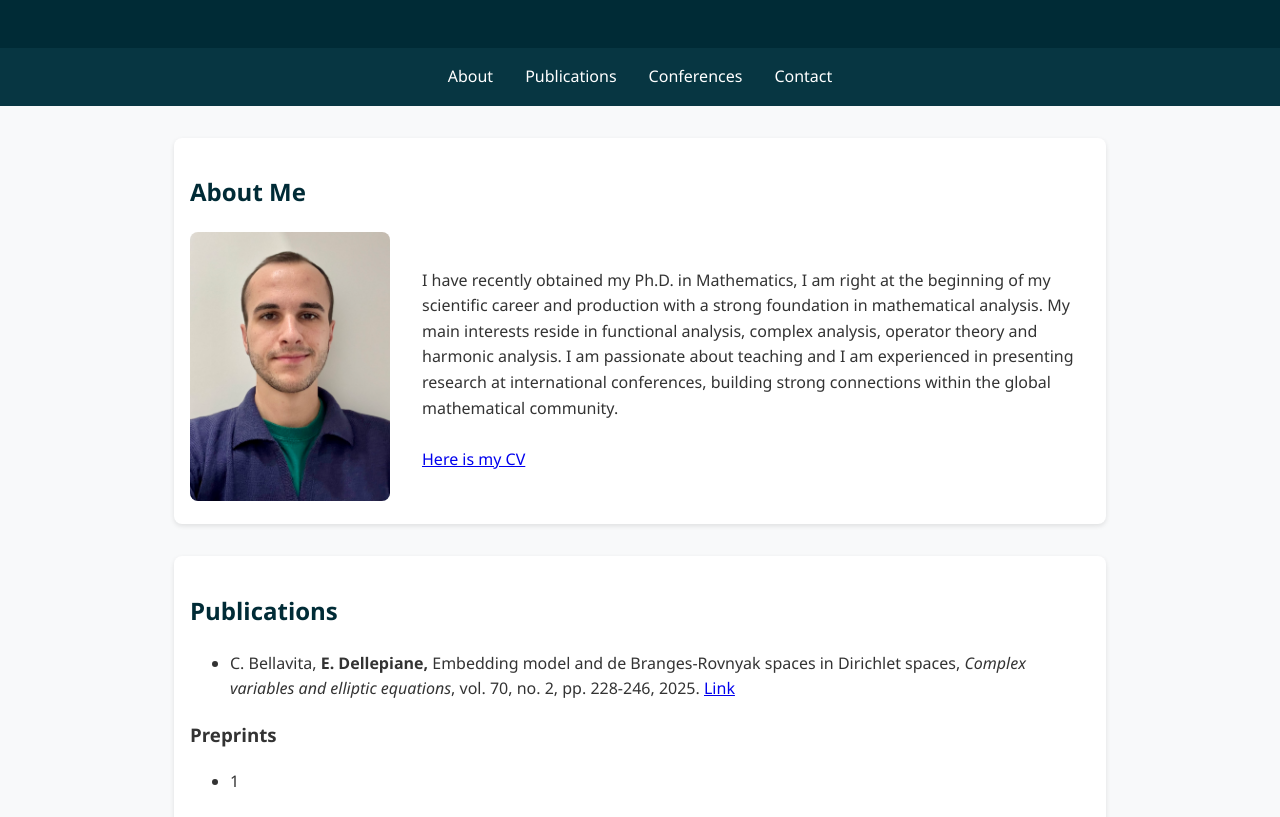
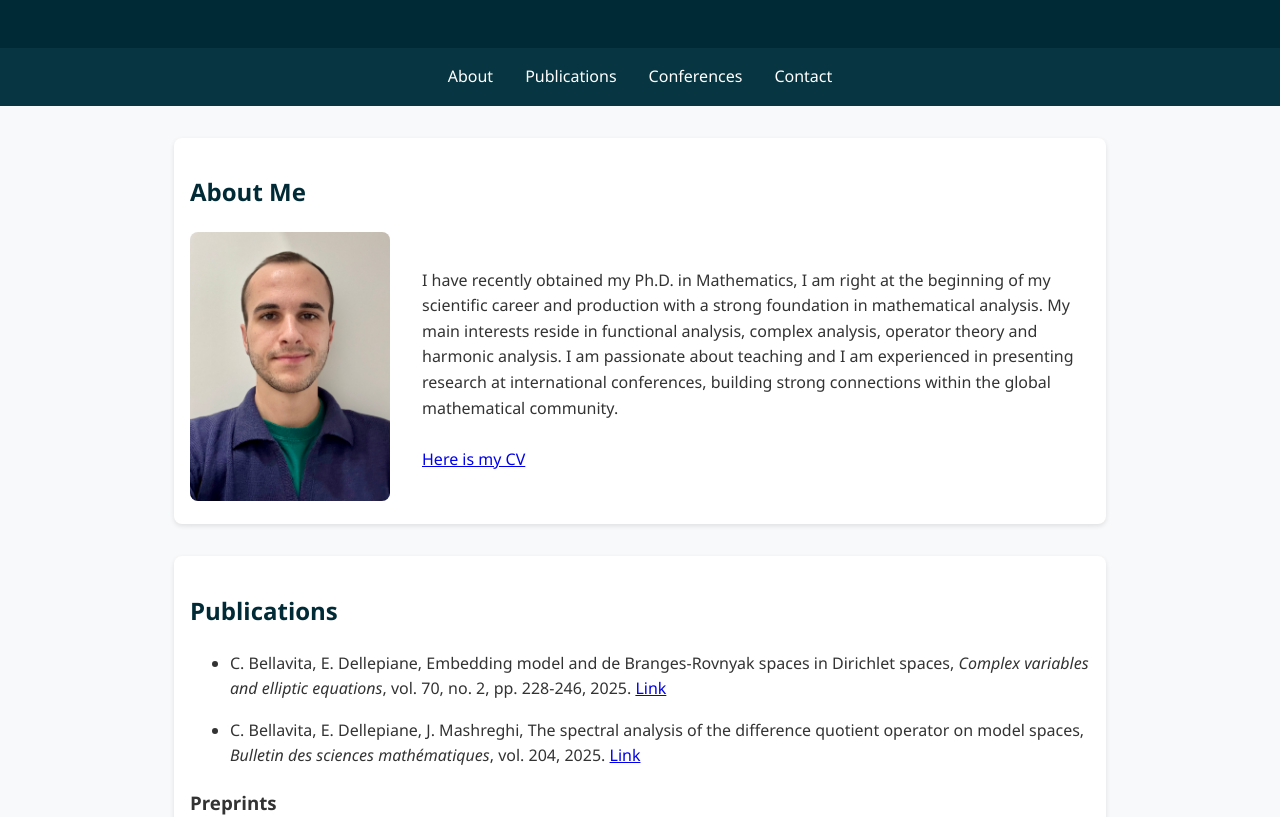
Before and after one commit to EugenioDellepiane/my-portfolio, a plain HTML site: page index.html in a window 1280 px wide. Shown: the part 138-955 px from the top of the page. Drawn offline with Linux system fonts and the light colour scheme.

Commit message:
Update index.html

```diff
--- a/index.html
+++ b/index.html
@@ -100,7 +100,8 @@
   <section id="publications">
     <h2>Publications</h2>
     <ul>
-      <li>C. Bellavita,<strong> E. Dellepiane,</strong> Embedding model and de Branges-Rovnyak spaces in Dirichlet spaces, <em>Complex variables and elliptic equations</em>, vol. 70, no. 2, pp. 228-246, 2025. <a href="https://www.tandfonline.com/doi/abs/10.1080/17476933.2023.2298837">Link</a></li>
+      <li>C. Bellavita, E. Dellepiane, Embedding model and de Branges-Rovnyak spaces in Dirichlet spaces, <em>Complex variables and elliptic equations</em>, vol. 70, no. 2, pp. 228-246, 2025. <a href="https://www.tandfonline.com/doi/abs/10.1080/17476933.2023.2298837">Link</a></li>
+      <li>C. Bellavita, E. Dellepiane, J. Mashreghi, The spectral analysis of the difference quotient operator on model spaces, <em>Bulletin des sciences mathématiques</em>, vol. 204, 2025. <a href="https://www.sciencedirect.com/science/article/pii/S0007449725000995?dgcid=rss_sd_all">Link</a></li>
     </ul>
     <h3>Preprints</h3>
     <ul>
```
